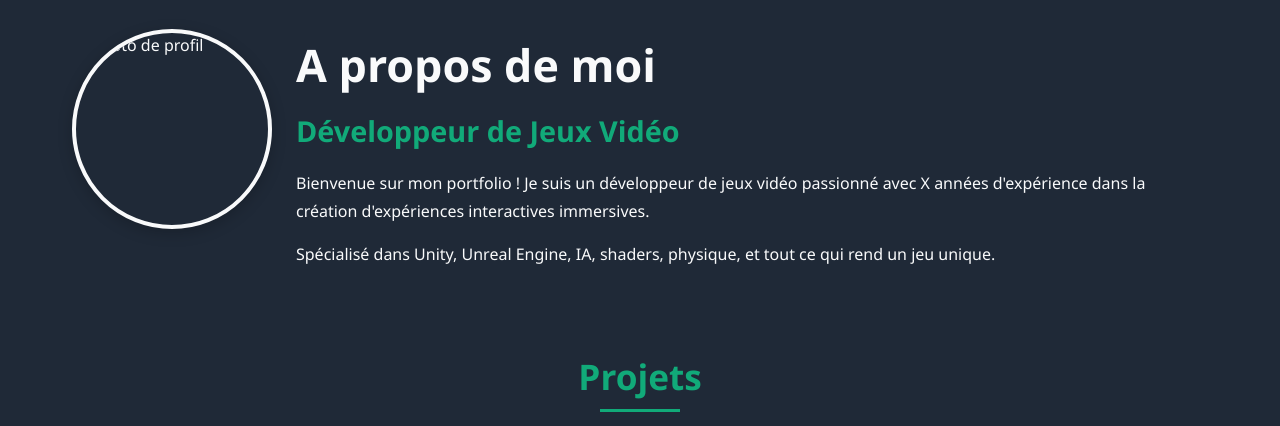
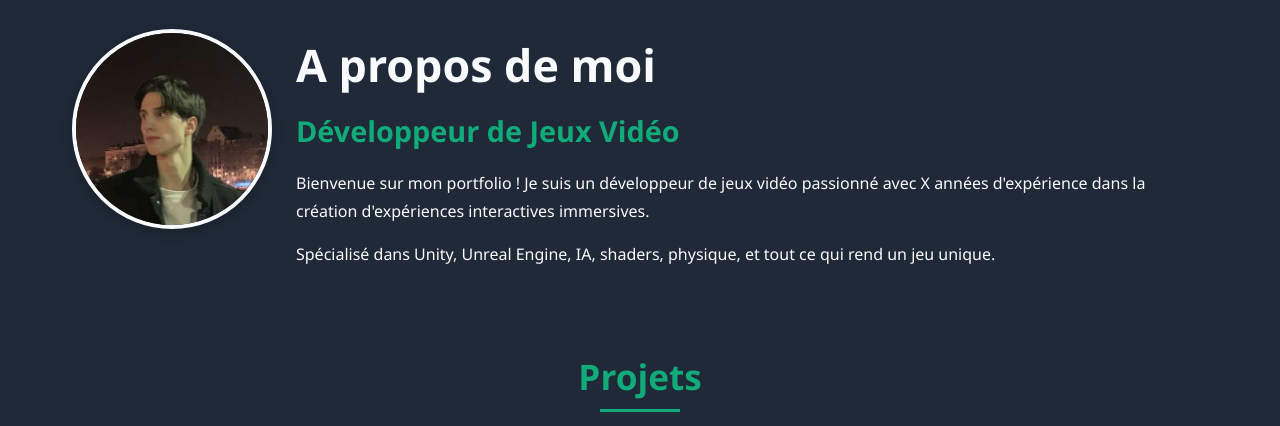
Before and after one commit to Kybrien/GameDevPortfolio, a plain HTML site: page index.html in a window 1280 px wide. Shown: the part 861-1287 px from the top of the page. Drawn offline with Linux system fonts and the light colour scheme.

Commit message:
Update Profile Picture

```diff
--- a/index.html
+++ b/index.html
@@ -29,7 +29,7 @@
     </nav>
 
     <section id="about" class="profile-container animate-on-scroll">
-        <img src="/api/placeholder/400/400" alt="Photo de profil" class="profile-photo">
+        <img src="/Medias/Adrien.jpg" alt="Photo de profil" class="profile-photo">
         <div class="profile-info">
             <h1>A propos de moi</h1>
             <h2>Développeur de Jeux Vidéo</h2>
```
Also changed, not shown: Medias/Adrien.jpg (added).
